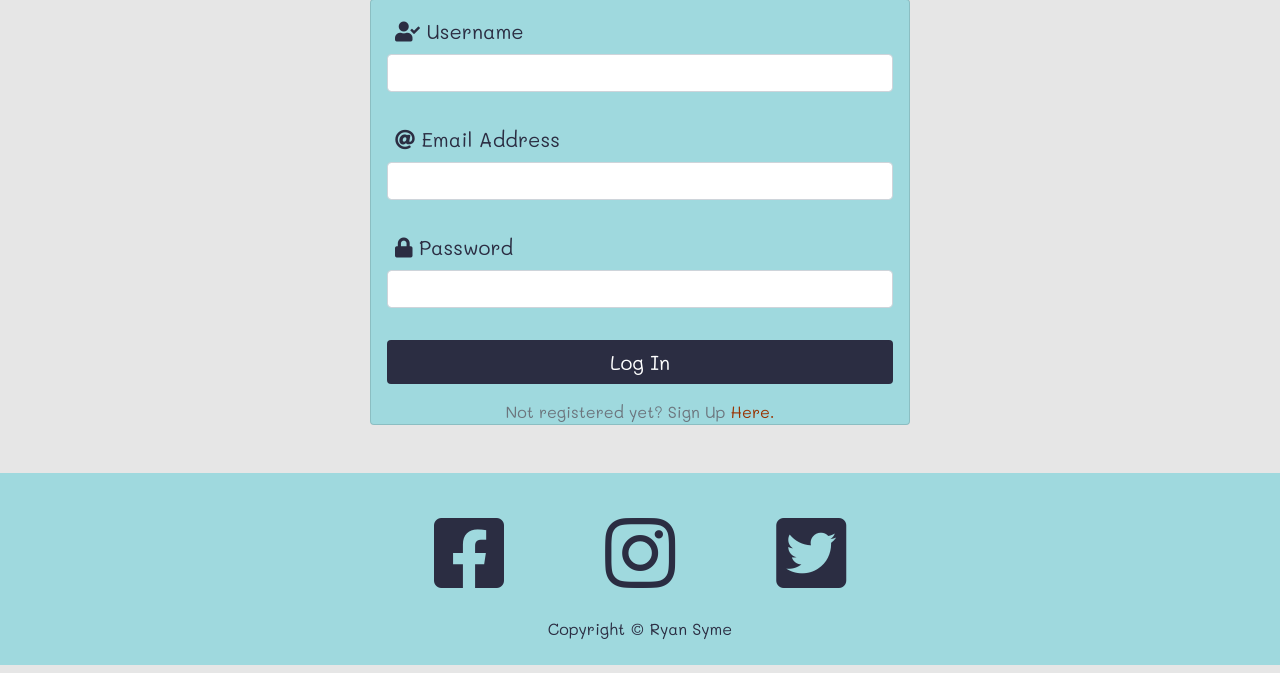
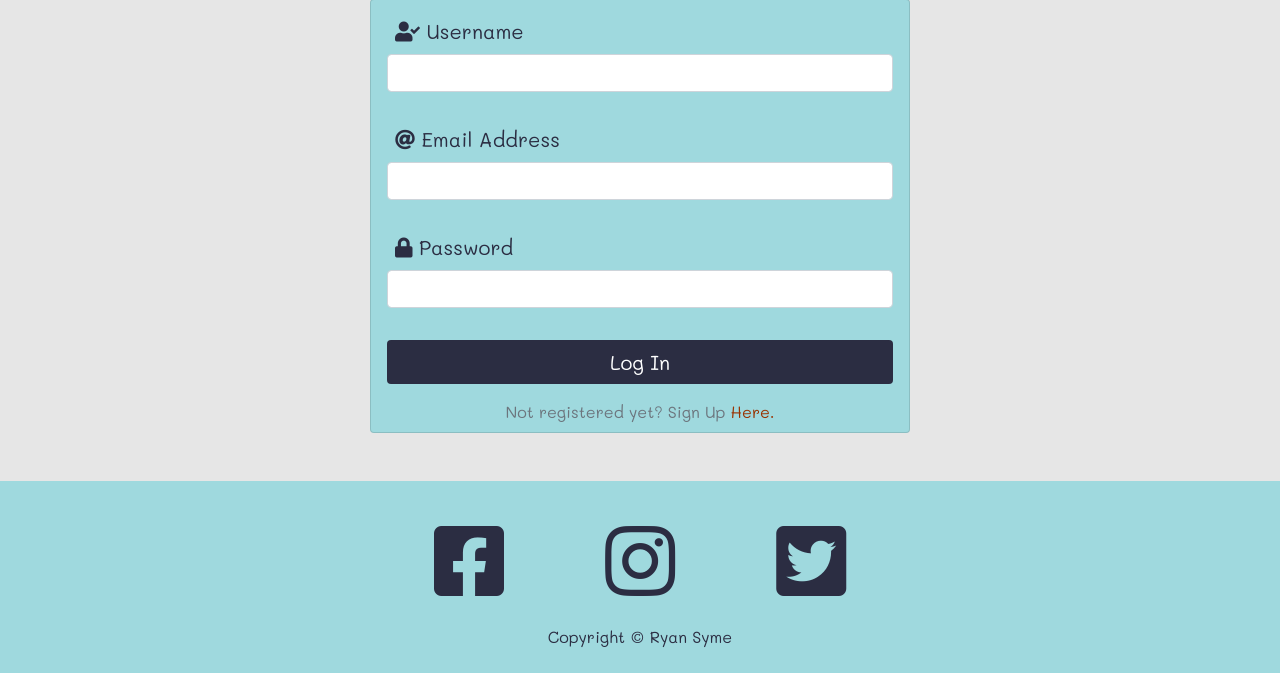
Before and after one commit to RyanSyme/url-of-sandwich, a Flask app: page /login in a window 1280 px wide. Shown: the part 208-881 px from the top of the page. Run offline with Flask 2, Linux system fonts and the light colour scheme; some libraries are stand-ins or nearby versions.

Commit message:
add padding to login and sign up forms

```diff
--- a/templates/login.html
+++ b/templates/login.html
@@ -24,7 +24,7 @@
                     <input class="form-control" type="password" id="password" name="password" minlength="5" maxlength="15" pattern="^[a-zA-Z0-9]{5,15}$" title="Please use letters and numbers only" required>
                 </div>
                 <button type="submit" class="btn btn-reg m-3 btn-signup">Log In</button>
-                 <small class="text-muted text-center">Not registered yet? Sign Up <a href="{{ url_for('signup') }}" class="signup-login">Here.</a></small>
+                 <small class="text-muted text-center pb-2">Not registered yet? Sign Up <a href="{{ url_for('signup') }}" class="signup-login">Here.</a></small>
             </form>
         </div>
     </div>
--- a/templates/signup.html
+++ b/templates/signup.html
@@ -24,7 +24,7 @@
                     <input class="form-control" type="password" id="password" name="password" minlength="5" maxlength="15" pattern="^[a-zA-Z0-9]{5,15}$" title="Please use letters and numbers only" required>
                 </div>
                 <button type="submit" class="btn btn-reg m-3 btn-signup">Sign Up</button>
-                 <small class="text-muted text-center">Already a member? Login <a href="{{ url_for('login') }}" class="signup-login">Here.</a></small>
+                 <small class="text-muted text-center pb-2">Already a member? Login <a href="{{ url_for('login') }}" class="signup-login">Here.</a></small>
             </form>
         </div>
     </div>
```
